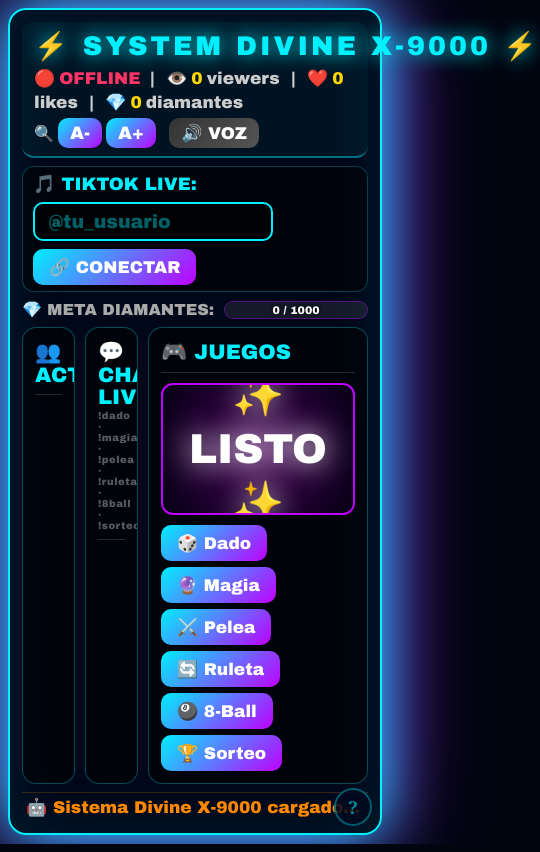
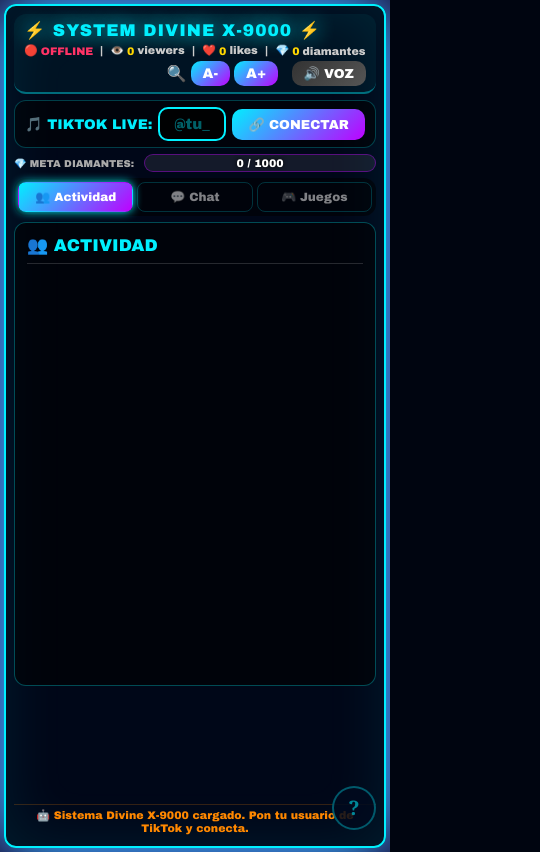
Before and after one commit to kingvagox1/system-divine-x9000, a website: page index.html in a window 390 px wide. Shown: the whole page, 540 px wide, since content can reach past the window. Drawn offline with nearby package versions, Linux system fonts and the light colour scheme; no server answers.

Commit message:
📱 Responsive móvil con tabs de navegación

```diff
--- a/index.html
+++ b/index.html
@@ -58,23 +58,30 @@
       </div>
     </div>
 
+    <!-- ── TABS MÓVIL ── -->
+    <div class="tabs-movil">
+      <button class="tab-btn activo" onclick="cambiarTab('izq', this)">👥 Actividad</button>
+      <button class="tab-btn"        onclick="cambiarTab('chat', this)">💬 Chat</button>
+      <button class="tab-btn"        onclick="cambiarTab('juegos', this)">🎮 Juegos</button>
+    </div>
+
     <!-- ── ZONA CENTRAL ── -->
     <div class="zona-central">
 
       <!-- Columna izquierda: llegadas, follows, gifts -->
-      <div class="columna" id="col-izq">
+      <div class="columna tab-visible" id="col-izq">
         <h2>👥 ACTIVIDAD</h2>
       </div>
 
       <!-- Columna central: chat -->
-      <div class="columna col-chat-wrap" id="col-chat">
+      <div class="columna" id="col-chat">
         <h2>💬 CHAT LIVE
           <span class="comandos-hint">!dado · !magia · !pelea · !ruleta · !8ball · !sorteo</span>
         </h2>
       </div>
 
       <!-- Columna derecha: juegos / pantalla -->
-      <div class="columna col-juegos">
+      <div class="columna col-juegos" id="col-juegos">
         <h2>🎮 JUEGOS</h2>
         <div class="pantalla-3d" id="pantalla-juegos">✨ LISTO ✨</div>
         <div class="juegos-botones">
--- a/script.js
+++ b/script.js
@@ -68,7 +68,6 @@ function manejarChat(data) {
 
   hablar(`${data.nombre}: ${data.texto}`);
 }
-
 function manejarJoin(data) {
   let col   = document.getElementById('col-izq');
   let aviso = document.createElement('div');
@@ -112,6 +111,22 @@ function manejarGift(data) {
   setTimeout(() => pant.style.animation = 'aparecer 0.6s ease-out', 10);
 
   hablar(`¡Gracias ${data.nombre} por ${data.cantidad} ${data.regalo}! ¡Eres un crack!`);
+}
+
+// ─── TABS MÓVIL ────────────────────────────────────────────────────────────────
+function cambiarTab(tab, btn) {
+  // Ocultar todas las columnas
+  document.getElementById('col-izq').classList.remove('tab-visible');
+  document.getElementById('col-chat').classList.remove('tab-visible');
+  document.getElementById('col-juegos').classList.remove('tab-visible');
+
+  // Mostrar la seleccionada
+  const ids = { izq: 'col-izq', chat: 'col-chat', juegos: 'col-juegos' };
+  document.getElementById(ids[tab]).classList.add('tab-visible');
+
+  // Marcar botón activo
+  document.querySelectorAll('.tab-btn').forEach(b => b.classList.remove('activo'));
+  btn.classList.add('activo');
 }
 
 // ─── AYUDA ─────────────────────────────────────────────────────────────────────
--- a/style.css
+++ b/style.css
@@ -571,3 +571,174 @@ button:active { transform: scale(0.97); }
   line-height: 1.5;
   font-family: Arial, sans-serif;
 }
+
+/* ═══════════════════════════════════════════════════════════
+   RESPONSIVE — MÓVIL
+   ═══════════════════════════════════════════════════════════ */
+
+/* Tabs de navegación móvil (ocultas en desktop) */
+.tabs-movil {
+  display: none;
+}
+
+@media (max-width: 700px) {
+
+  body {
+    overflow: auto;
+    padding: 4px;
+  }
+
+  :root { --tam: 15px; }
+
+  .sistema-madre {
+    height: auto;
+    min-height: 100dvh;
+    border-radius: 12px;
+    padding: 8px;
+    gap: 6px;
+    overflow: visible;
+  }
+
+  /* ── Cabecera compacta ── */
+  .cabecera {
+    flex-direction: column;
+    align-items: flex-start;
+    gap: 4px;
+    padding: 6px 10px;
+  }
+
+  .cab-titulo {
+    font-size: calc(var(--tam) + 2px);
+    letter-spacing: 1px;
+    white-space: normal;
+    word-break: break-word;
+  }
+
+  .cab-info {
+    font-size: 11px;
+    gap: 3px;
+  }
+
+  .cab-controles {
+    align-self: flex-end;
+  }
+
+  /* ── Panel TikTok ── */
+  .panel-tiktok {
+    flex-wrap: wrap;
+    gap: 6px;
+  }
+
+  .panel-tiktok input {
+    min-width: 0;
+    max-width: 100%;
+    flex: 1;
+  }
+
+  /* ── Barra diamantes ── */
+  .barra-diamantes-wrap {
+    font-size: 10px;
+  }
+
+  /* ── Tabs de navegación ── */
+  .tabs-movil {
+    display: flex;
+    gap: 4px;
+    background: rgba(0,0,0,0.5);
+    border-radius: 12px;
+    padding: 4px;
+    flex-shrink: 0;
+  }
+
+  .tab-btn {
+    flex: 1;
+    background: transparent;
+    border: 1px solid rgba(0,240,255,0.2);
+    color: rgba(255,255,255,0.5);
+    font-size: 12px;
+    padding: 7px 4px;
+    border-radius: 8px;
+    font-weight: bold;
+    cursor: pointer;
+    transition: all 0.2s;
+    box-shadow: none;
+    transform: none;
+  }
+
+  .tab-btn:hover,
+  .tab-btn:active {
+    transform: none;
+    box-shadow: none;
+  }
+
+  .tab-btn.activo {
+    background: linear-gradient(135deg, var(--azul), var(--morado));
+    color: white;
+    border-color: transparent;
+    box-shadow: 0 0 10px var(--azul);
+  }
+
+  /* ── Zona central: una columna a la vez ── */
+  .zona-central {
+    flex-direction: column;
+    overflow: visible;
+    gap: 0;
+  }
+
+  .columna {
+    display: none;
+    max-height: 55vh;
+    overflow-y: auto;
+    border-radius: 12px;
+  }
+
+  .columna.tab-visible {
+    display: flex;
+  }
+
+  /* La columna de juegos no tiene max-width en móvil */
+  .col-juegos {
+    max-width: 100%;
+    min-width: 0;
+  }
+
+  .pantalla-3d {
+    min-height: 140px;
+    font-size: clamp(16px, 8vw, 40px);
+  }
+
+  .juegos-botones {
+    display: grid;
+    grid-template-columns: 1fr 1fr;
+    gap: 6px;
+  }
+
+  .juegos-botones button {
+    width: 100%;
+    padding: 10px 6px;
+    font-size: 13px;
+  }
+
+  /* ── Barra de voz ── */
+  .barra-voz {
+    font-size: 11px;
+    white-space: normal;
+  }
+
+  /* ── Botón ayuda más grande en móvil ── */
+  .btn-ayuda {
+    width: 44px;
+    height: 44px;
+    font-size: 20px;
+    bottom: 14px;
+    right: 14px;
+  }
+
+  /* ── Modal ayuda ── */
+  .ayuda-modal {
+    width: 95%;
+    padding: 20px 16px 18px;
+    max-height: 90vh;
+  }
+
+}
```
